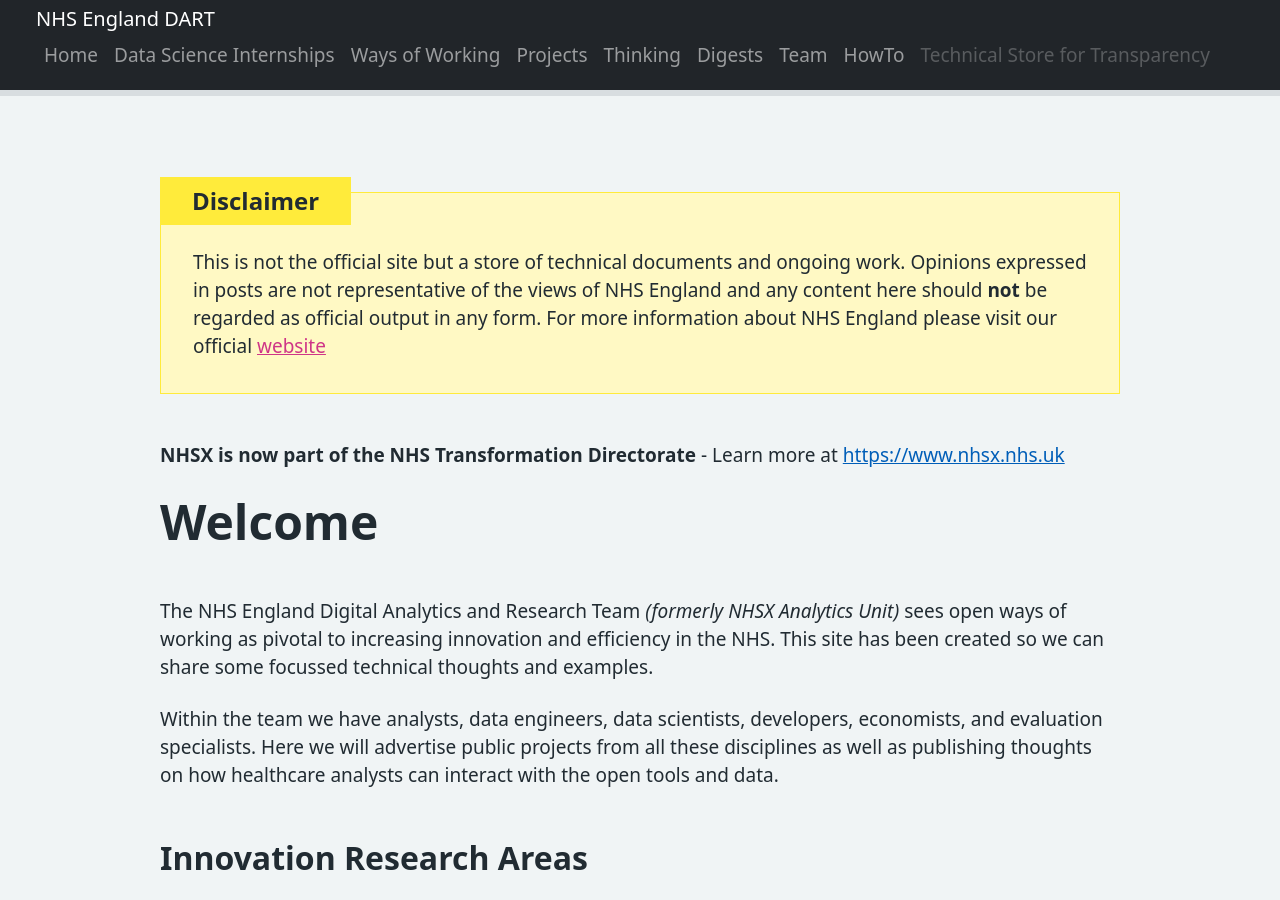
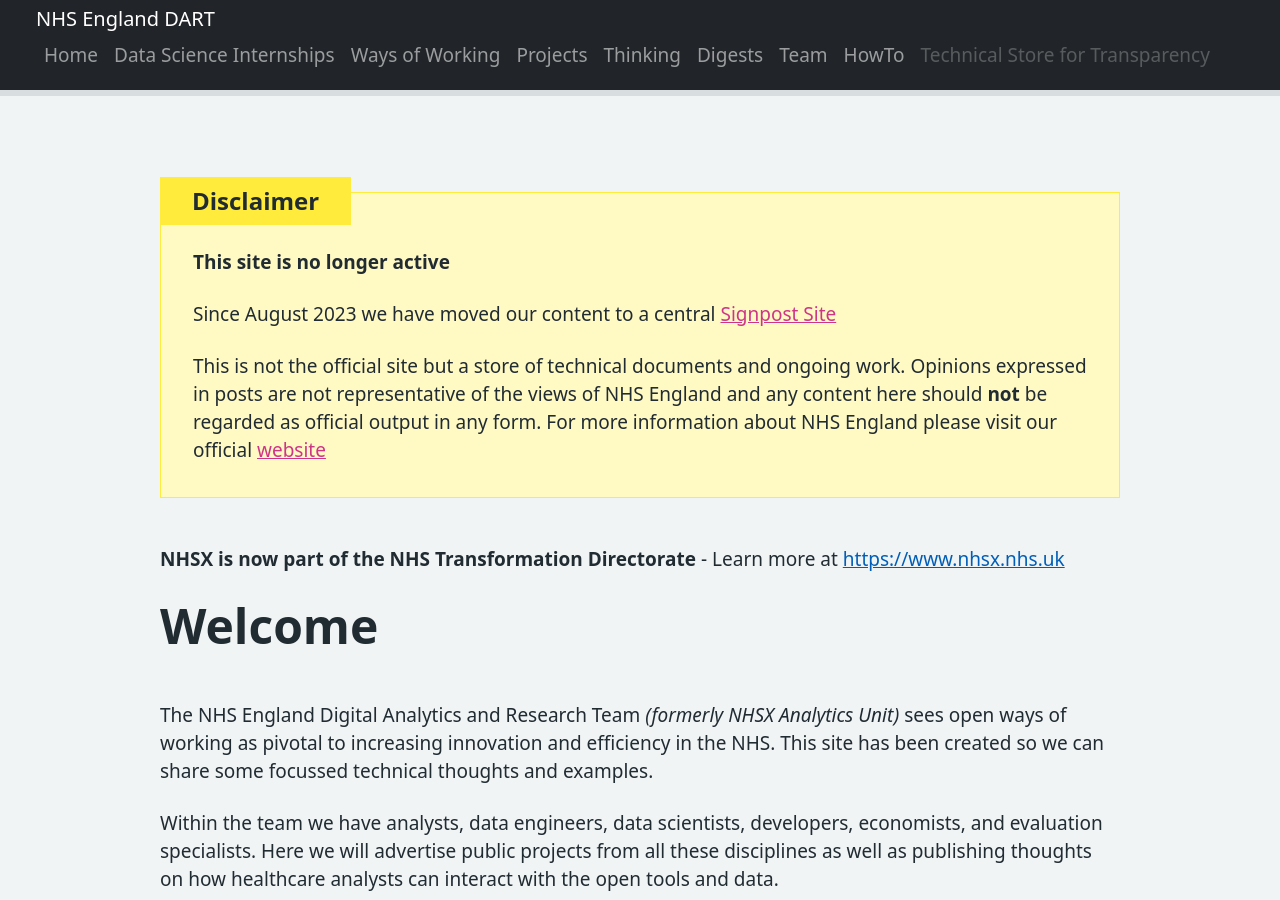
Before and after one commit to nhsx/AnalyticsUnit, a Jekyll site: the page built from index.md, in a window 1280 px wide and 900 px high. Built offline with Jekyll 4.4.1, drawn with Linux system fonts in a browser that asks for light colours.

Commit message:
Add Signpost message to disclaimer

```diff
--- a/_layouts/base.html
+++ b/_layouts/base.html
@@ -28,7 +28,12 @@
                 Disclaimer
               </span>
             </h3>
-            <p>This is not the official site but a store of technical documents and ongoing work. Opinions expressed in posts are not representative of the views of NHS England and any content here should <b>not</b> be
+            <p><b>This site is no longer active</b></p>
+            <p>
+              Since August 2023 we have moved our content to a central <a style="color: #CF3587"
+              href="https://nhsengland.github.io/DataScience-Signpost/">Signpost Site</a></p>
+            <p>
+              This is not the official site but a store of technical documents and ongoing work. Opinions expressed in posts are not representative of the views of NHS England and any content here should <b>not</b> be
               regarded as official output in any form. For more information about NHS England please visit our official <a style="color: #CF3587"
                 href="https://www.england.nhs.uk/">website</a></p>
           </div>
```
